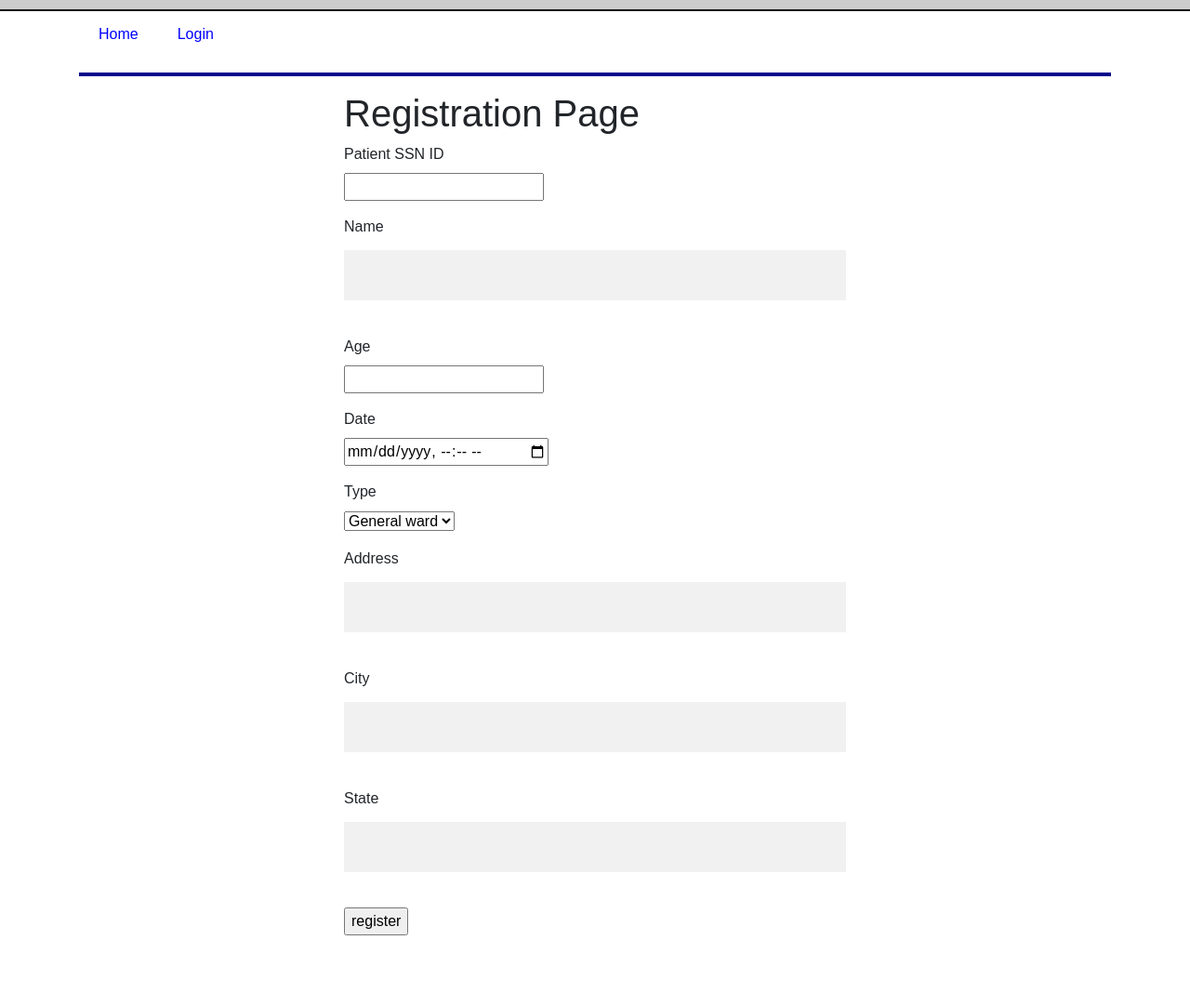
After one commit to ncsrikar/Hospital_Management_System, a Flask app: page /register in a window 1280 px wide. The commit adds this page. Shown: the whole page at 93% size. Run offline with Flask 2, Linux system fonts and the light colour scheme; some libraries are stand-ins or nearby versions.

Commit message:
Login and Registration implemented

```diff
--- a/application/forms.py
+++ b/application/forms.py
@@ -1,5 +1,5 @@
 from flask_wtf import FlaskForm
-from wtforms import StringField,PasswordField,SubmitField,BooleanField
+from wtforms import StringField,PasswordField,SubmitField,BooleanField,IntegerField,DateTimeField,SelectField
 from wtforms.validators import DataRequired
 
 class LoginForm(FlaskForm):
@@ -7,3 +7,14 @@ class LoginForm(FlaskForm):
     password = PasswordField("Password",validators=[DataRequired()])
     rememberme = BooleanField("rememberme")
     submit = SubmitField("login")
+
+class Register(FlaskForm):
+    patient_ssn_id = IntegerField("Patient SSN ID", validators=[DataRequired()])
+    name = StringField("Name",validators=[DataRequired()])
+    age = IntegerField("Age", validators=[DataRequired()])
+    date = DateTimeField("Date",validators=[DataRequired()],format='%Y-%m-%dT%H:%M')
+    type = SelectField("Type", choices=[(' General ward',' General ward'),(' Semi Sharing',' Semi Sharing'),('Single Room','Single Room')])
+    address = StringField("Address",validators=[DataRequired()])
+    city = StringField("City",validators=[DataRequired()])
+    state = StringField("State",validators=[DataRequired()])
+    submit = SubmitField("register")
--- a/application/routes.py
+++ b/application/routes.py
@@ -1,9 +1,9 @@
 from application import app,db
 from flask import render_template,request,redirect,flash,session
-from application.forms import LoginForm
-from application.models import login_details
-
-
+from application.forms import LoginForm,Register
+from application.models import login_details,Patient
+from werkzeug.security import generate_password_hash,check_password_hash
+from datetime import datetime
 @app.route("/")
 def index():
     return render_template("index.html", login= False, index=True,loggedin = session.get('email'))
@@ -14,12 +14,13 @@ def login():
         return redirect("/")
 
     form = LoginForm()
-    account = ""
 
     if(form.validate_on_submit()):
-        user = Login_details.query.filter
-        account = True
-        if(account):
+
+        user= login_details.query.filter_by(email=request.form.get('email')).first()
+        password = user.password
+        actual = request.form.get('password')
+        if(check_password_hash(password,actual)):
             session['email'] = request.form.get("email")
             return redirect("/")
         else:
@@ -30,9 +31,32 @@ def logout():
     session['email'] = False
     return redirect("/")
 
-@app.route("/register")
+
+@app.route("/register", methods = ['GET', 'POST'])
 def register():
-    return render_template("register.html",register=True)
+    form = Register()
+    if request.method == "POST":
+        Patient_SSN_ID = request.form['patient_ssn_id']
+        Patient_Name = request.form['name']
+        Patient_Age = request.form['age']
+        Date_of_Admission = datetime.strptime(request.form.get("date"), '%Y-%m-%dT%H:%M')
+        Date_of_Admission.strftime("%Y-%m-%d %H:%M:%S")
+
+        Type_of_Bed = request.form['type']
+        Address = request.form['address']
+        State  =request.form['state']
+        City = request.form['city']
+        count = len(Patient.query.all()) + 1
+        print(Patient.query.column_descriptions)
+        Patient_ID = int('0'*(9-count) + str(count))
+        patient_status = "Something"
+        reg = Patient(patient_id = Patient_ID, patient_ssn = Patient_SSN_ID, patient_name = Patient_Name, patient_age = Patient_Age, patient_doj = Date_of_Admission, patient_rtype = Type_of_Bed, patient_address = Address, patient_state = State, patient_city = City,patient_status = patient_status)
+
+        db.session.add(reg)
+        db.session.commit()
+        #return render_template("success.html")
+        flash("Registeration Success", "success" )
+    return render_template("register.html",register=True,form=form)
 
 @app.route("/patient")
 def patient():
--- a/application/templates/includes/footer.html
+++ b/application/templates/includes/footer.html
@@ -1,5 +1,4 @@
-<div class="container-fluid text-center bottom-container">
+
     <footer>
         <p>Copyright &copy; ABC Hospitals</p>
     </footer>
-</div>
--- a/application/templates/includes/nav.html
+++ b/application/templates/includes/nav.html
@@ -7,9 +7,10 @@
                 <li class="nav-item"><a href="{{ url_for('medicines') }}" class="nav-link {% if medicines %} active {% endif %}">Medicines</a></li>
                 <li class="nav-item"><a href="{{ url_for('diagnostics') }}" class="nav-link {% if diagnostics %} active {% endif %}">Diagnostics</a></li>
                 <li class="nav-item"><a href="{{ url_for('logout') }}" class="nav-link {% if logout %} active {% endif %}">Logout</a></li>
+                <li class="nav-item"><a href="{{ url_for('register') }}" class="nav-link {% if register %} active {% endif %}">Patient Register</a></li>
                 {% else %}
                 <li class="nav-item"><a href="{{ url_for('login') }}" class="nav-link {% if login %} active {% endif %}">Login</a></li>
-                <li class="nav-item"><a href="{{ url_for('register') }}" class="nav-link {% if register %} active {% endif %}">Register</a></li>
+
                 {% endif %}
             </ul>
         </nav>
--- /dev/null
+++ b/application/templates/register.html
@@ -0,0 +1,62 @@
+{% extends "layout.html" %}
+{% block content %}
+    <div class="row">
+        <div class="col-md-6 offset-md-3">
+            <h1>Registration Page</h1>
+            <!-- {% if login %}
+            <h3>Let's get started.</h3>
+            {% else %}
+            <p>Already registered? <a href="{{ url_for('login')}}">Login</a></p>
+            {% endif %}     -->
+            <form name="register" action="" method="POST">
+                {{form.hidden_tag()}}
+                <p>
+                    {{ form.patient_ssn_id.label }} <br>
+                    {{ form.patient_ssn_id }}<br>
+
+                </p>
+                <p>
+                    {{ form.name.label }} <br>
+                    {{ form.name }}<br>
+
+                </p>
+                <p>
+                    {{ form.age.label }} <br>
+                    {{ form.age }}<br>
+
+                </p>
+                <p>
+                    {{ form.date.label }} <br>
+                    {{ form.date(type="datetime-local") }}<br>
+
+                </p>
+                <p>
+                    {{ form.type.label }} <br>
+                    {{ form.type }}<br>
+
+                </p>
+                <p>
+                    {{ form.address.label }} <br>
+                    {{ form.address }}<br>
+
+                </p>
+                <p>
+                    {{ form.city.label }} <br>
+                    {{ form.city }}<br>
+
+                </p>
+                <p>
+                    {{ form.state.label }} <br>
+                    {{ form.state }}<br>
+
+                </p>
+                <p>
+
+                    {{ form.submit() }}<br>
+
+                </p>
+            </form>
+
+        </div>
+    </div>
+{% endblock %}
```
Also changed, not shown: application/__init__.py (+8 -8 lines), application/models.py (+13 -0 lines).
